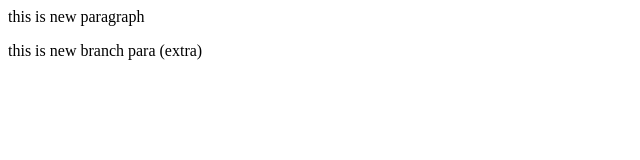
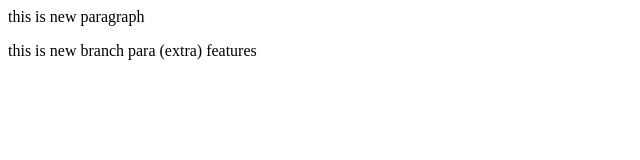
Before and after one commit to sid2127/Local_Repo, a plain HTML site: page index.html in a window 1280 px wide. Shown: the full height of the page, 0-640 px from the left. Drawn offline with Linux system fonts and the light colour scheme.

Commit message:
new features

```diff
--- a/index.html
+++ b/index.html
@@ -1,2 +1,2 @@
 <p>this is new paragraph</p>
-<p>this is new branch para (extra)</p>
+<p>this is new branch para (extra) features</p>
```
